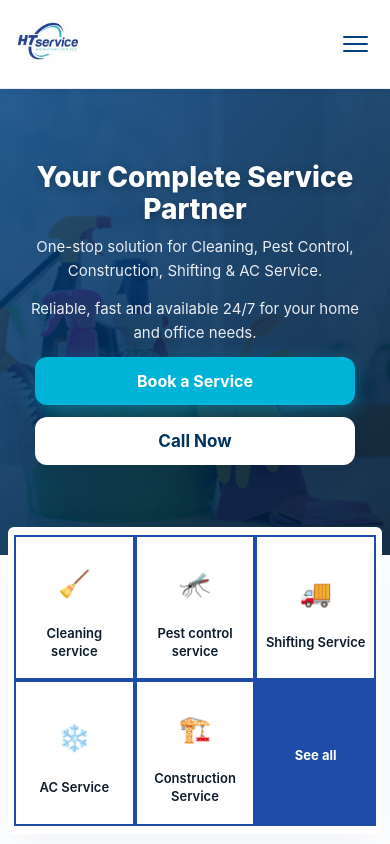
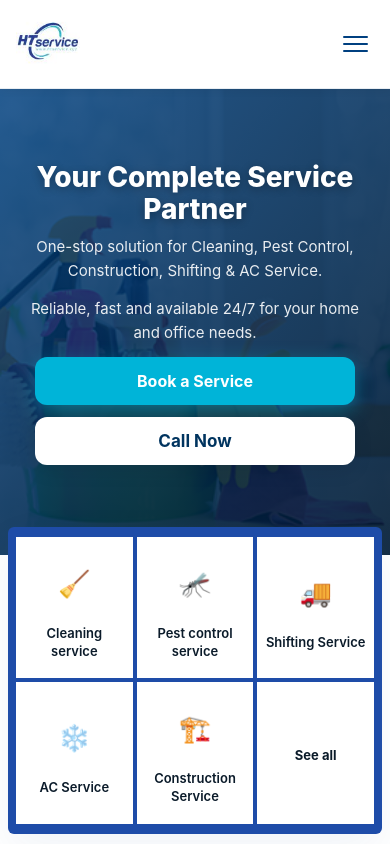
Before and after one commit to RetroRabiul/HTService, a Next.js app: page / in a window 390 px wide. Shown: the top 844 px of the page. Built offline with nearby package versions, Linux system fonts and the light colour scheme.

Commit message:
Style: make categoriesWrap background blue (#1e4ca8)

```diff
--- a/styles/Home.module.css
+++ b/styles/Home.module.css
@@ -135,7 +135,7 @@
 
 /* ── Category Tiles ─────────────────────── */
 .categoriesWrap {
-  background: white;
+  background: #1e4ca8;
   margin: -52px auto 0;
   max-width: 1200px;
   border-radius: 18px;
@@ -302,13 +302,6 @@
   .categoryTile { display:flex; flex-direction:column; align-items:center; justify-content:center; text-align:center; gap:8px; padding:18px 6px; min-height:110px; background:#ffffff; border-radius:0; box-shadow:none; border:2px solid #1e4ca8; box-sizing: border-box; }
   .categoryIcon { width:56px; height:56px; font-size:26px; border-radius:6px; background: transparent; box-shadow: none; border: none; display:flex; align-items:center; justify-content:center; }
   .categoryLabel { font-size:13px; margin-top:6px; color:#0b1b2a; }
-
-  /* See All tile variant */
-  .seeAllTile {
-    background: #1e4ca8 !important;
-    border-color: #1e4ca8 !important;
-  }
-  .seeAllTile .categoryLabel { color: #ffffff !important; font-weight: 700; }
   .subserviceItem { padding: 8px 10px; font-size: 13px; }
   .popularGrid { grid-template-columns: repeat(2, 1fr); gap:10px; }
 }
```
